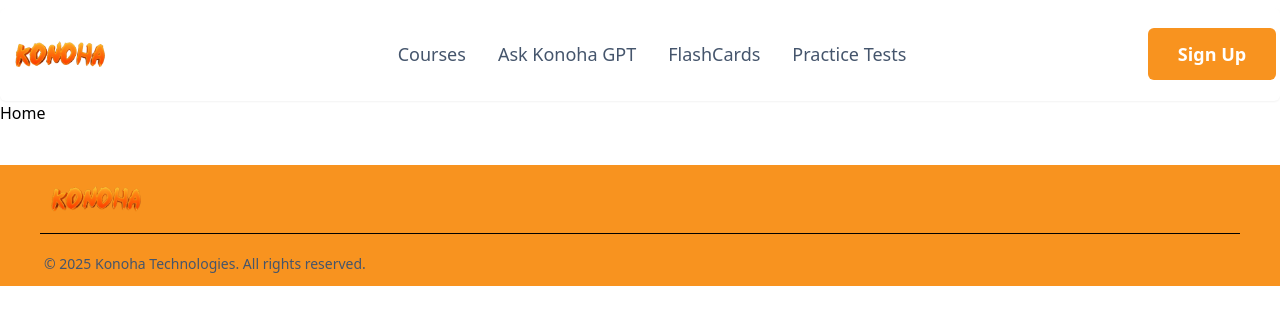
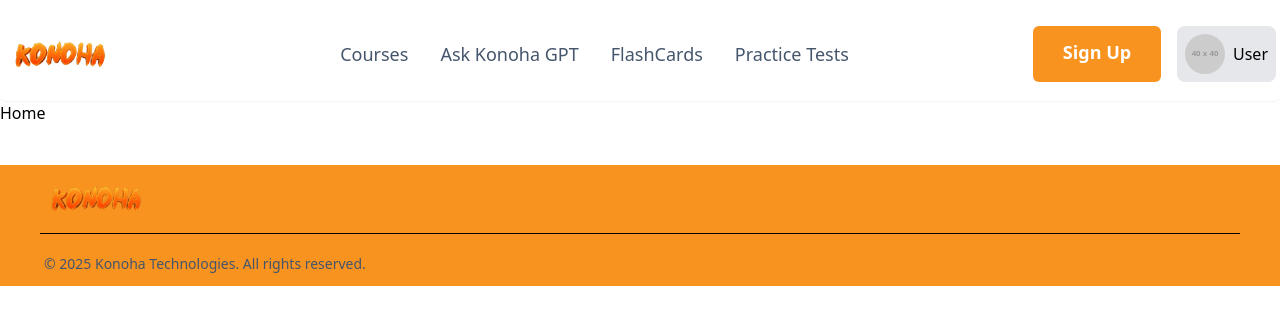
Before and after one commit to IDGoodness/Konoha-App, a React (Vite) app: page / in a window 1280 px wide. Shown: the top 324 px of the page. Built offline with nearby package versions, Linux system fonts and the light colour scheme; no server answers.

Commit message:
Started working on the userprofile dropdown.

```diff
--- a/src/Components/Navbar.tsx
+++ b/src/Components/Navbar.tsx
@@ -1,6 +1,10 @@
 import { useState } from "react";
 import { Link } from "react-router-dom";
 import logo from "../assets/logo.png";
+import UserDropdown from "./UserDropdown";
+
+
+
 
 const Navbar = () => {
     const [isMobileMenuOpen, setIsMobileMenuOpen] = useState(false);
@@ -42,12 +46,13 @@ const Navbar = () => {
                         </ul>
                     </div>
 
-                    <div className="hidden lg:block">
+                    <div className="hidden lg:flex gap-4">
                         <Link to={"/signup"} className="block cursor-pointer py-1 bg-kOrange hover:bg-kOrange-600 text-white rounded-md">
                             <button className="w-32 py-2 text-lg font-semibold text-white bg-kBlue rounded-md">
                                 Sign Up
                             </button>
                         </Link>
+                        <UserDropdown />
                     </div>
 
                     <button
@@ -102,6 +107,7 @@ const Navbar = () => {
                                         Sign Up
                                     </button>
                                 </Link>
+                                <UserDropdown />
                             </li>
                         </ul>
                     </div>
--- /dev/null
+++ b/src/Components/UserDropdown.tsx
@@ -0,0 +1,80 @@
+import { useState } from "react";
+import { useAuth } from "../context/AuthContext";
+import { auth } from "../firebase";
+import { updateProfile } from "firebase/auth";
+import { getStorage, ref, uploadBytes, getDownloadURL } from "firebase/storage";
+
+
+
+const storage = getStorage();
+
+const UserDropdown = () => {
+  const { user } = useAuth();
+  const [isOpen, setIsOpen] = useState(false);
+  const [displayName, setDisplayName] = useState(user?.displayName || "");
+  const [photoFile, setPhotoFile] = useState<File | null>(null);
+  const [message, setMessage] = useState("");
+
+  const handleUpdateProfile = async () => {
+    if (user) {
+      try {
+        let photoURL = user.photoURL;
+        if (photoFile) {
+          const storageRef = ref(storage, `profilePictures/${user.uid}`);
+          await uploadBytes(storageRef, photoFile);
+          photoURL = await getDownloadURL(storageRef);
+        }
+        await updateProfile(auth.currentUser!, {
+          displayName,
+          photoURL,
+        });
+        setMessage("Profile updated successfully!");
+      } catch (error: any) {
+        setMessage(error.message);
+      }
+    }
+  };
+
+  return (
+    <div className="relative">
+      <button
+        onClick={() => setIsOpen(!isOpen)}
+        className="flex items-center space-x-2 bg-gray-200 p-2 rounded-lg"
+      >
+        <img
+          src={user?.photoURL || "https://via.placeholder.com/40"}
+          alt="Profile"
+          className="w-10 h-10 rounded-full"
+        />
+        <span>{user?.displayName || "User"}</span>
+      </button>
+      {isOpen && (
+        <div className="absolute right-0 mt-2 w-60 bg-white shadow-lg rounded-lg p-4">
+          <p className="text-sm text-gray-600">{user?.email}</p>
+          <input
+            type="text"
+            placeholder="New Name"
+            value={displayName}
+            onChange={(e) => setDisplayName(e.target.value)}
+            className="w-full p-2 border rounded mt-2"
+          />
+          <input
+            type="file"
+            accept="image/*"
+            onChange={(e) => setPhotoFile(e.target.files?.[0] || null)}
+            className="w-full p-2 border rounded mt-2"
+          />
+          <button
+            onClick={handleUpdateProfile}
+            className="w-full bg-kOrange hover:bg-amber-800 text-white p-2 rounded mt-2"
+          >
+            Update Profile
+          </button>
+          {message && <p className="text-xs text-green-600 mt-2">{message}</p>}
+        </div>
+      )}
+    </div>
+  );
+};
+
+export default UserDropdown;
```
